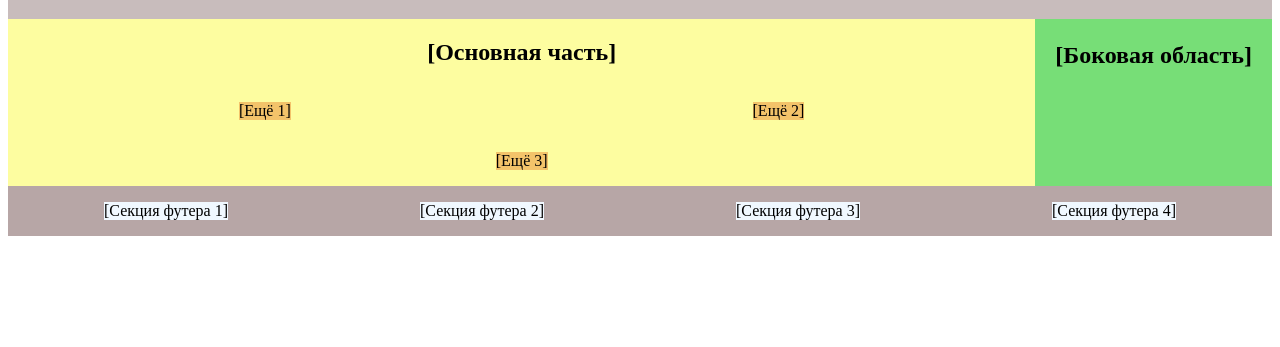
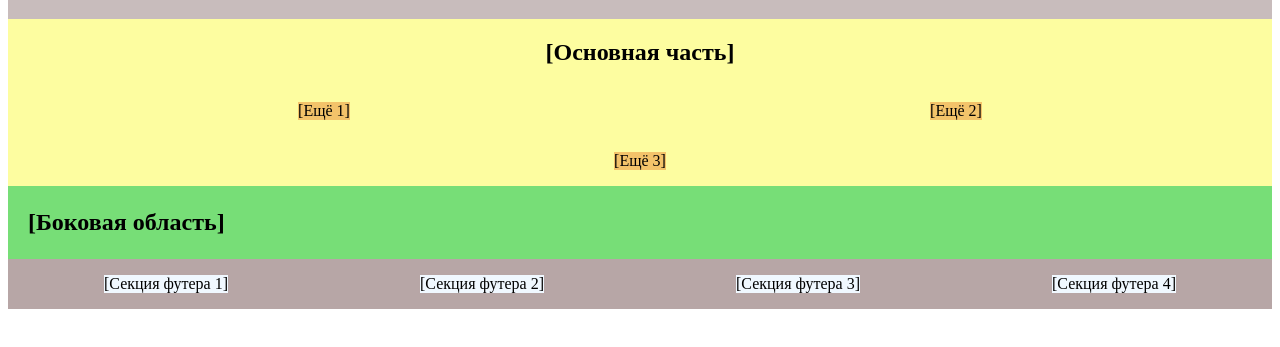
Before and after one commit to Vikus228/hw5, a plain HTML site: page index.html in a window 1280 px wide. Shown: the part 69-416 px from the top of the page. Drawn offline with Linux system fonts and the light colour scheme.

```diff
--- a/index.html
+++ b/index.html
@@ -10,6 +10,7 @@
     <header>
         <h1>[Шапка страницы]</h1>
     </header>
+
     <main>
         <div id="part1">
             <h2>[Основная часть]</h2>
@@ -21,10 +22,12 @@
                 <p>[Ещё 3]</p>
             </div>
         </div>
-        <div id="part2">
-            <h2>[Боковая область]</h2>
-        </div>
     </main>
+
+    <aside id="part2">
+        <h2>[Боковая область]</h2>
+    </aside>
+
     <footer>
         <p>[Секция футера 1]</p>
         <p>[Секция футера 2]</p>
```
